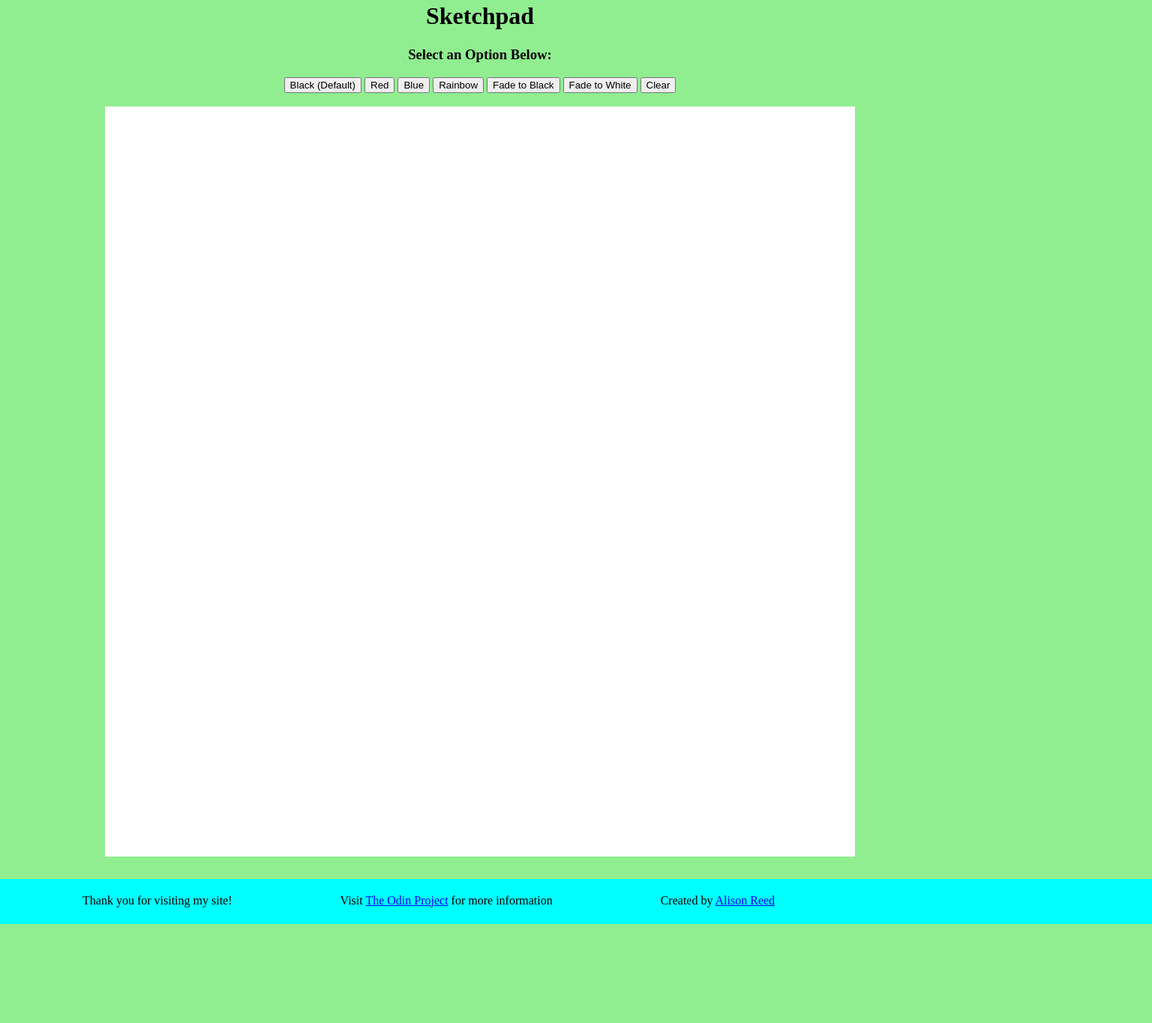
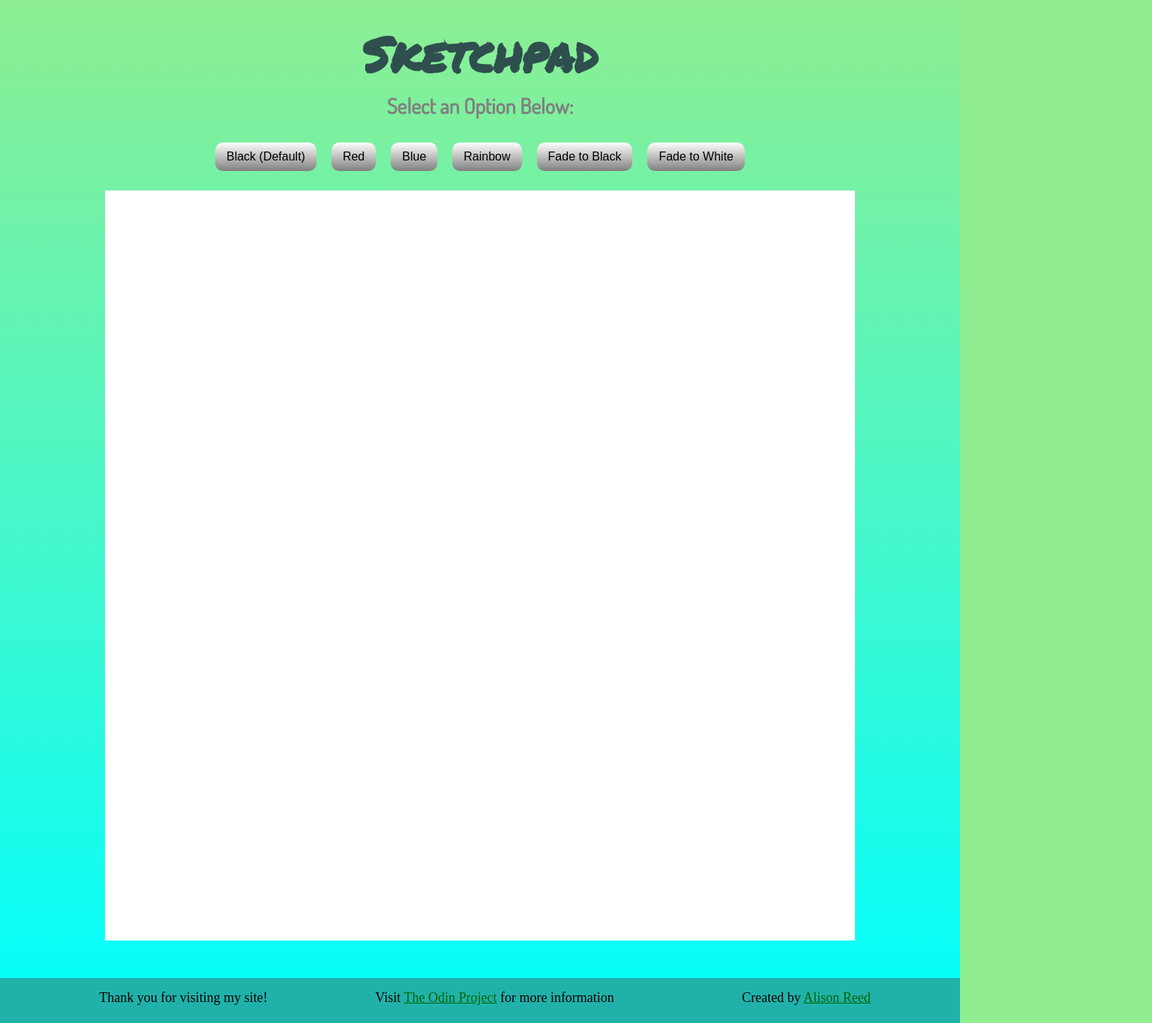
Before and after one commit to shimoal/sketch, a plain HTML site: page index.html in a window 1280 px wide. Shown: the part 18-1382 px from the top of the page at 75% size, 1536 px wide, since content can reach past the window. Before the commit the page ends 1250 px from the top, so only its background shows below. Drawn offline with nearby package versions, Linux system fonts and the light colour scheme.

Commit message:
final version?

```diff
--- a/index.html
+++ b/index.html
@@ -6,37 +6,38 @@
 			<script src="http://ajax.googleapis.com/ajax/libs/jquery/1.11.0/jquery.min.js" type="text/javascript"></script>
 		<script type="text/javascript" src="scripts/script.js"></script>
 		<link rel="stylesheet" type="text/css" href="styles/style.css">
+		<link href="https://fonts.googleapis.com/css?family=Permanent+Marker" rel="stylesheet">
+		<link href="https://fonts.googleapis.com/css?family=Dosis" rel="stylesheet">
 	</head>
 <body>
 
 
-	<div id="heading">
+	<header>
 		<h1>Sketchpad</h1>
-		<h3>Select an Option Below:</h3>
+		<h2>Select an Option Below:</h2>
 		<button class="mode-button" value="black">Black (Default)</button>
 		<button class="mode-button" value="red">Red</button>
 		<button class="mode-button" value="blue">Blue</button>
 		<button class="mode-button" value="rainbow">Rainbow</button>
 		<button class="mode-button" value="fade">Fade to Black</button>
 		<button class="mode-button" value="fade-to-white">Fade to White</button>
-  	<button id="clear">Clear</button>
 
-	</div>
+	</header>
 
 	<br>
 
 	<div id="container">
 	</div>
 
-	<div id="footer">
+	<footer>
 
 
 		<ul>
 			<li>Thank you for visiting my site!</li>
-			<li>Visit <a href="http://www.theodinproject.com" target="_blank">The Odin Project</a> for more information</li>
-			<li>Created by <a href="https://github.com/shimoal">Alison Reed</a></li>
+			<li>Visit <a href="http://www.theodinproject.com/web-development-101/javascript-and-jquery" target="_blank">The Odin Project</a> for more information</li>
+			<li>Created by <a href="https://github.com/shimoal" target="_blank">Alison Reed</a></li>
 		</ul>
-	</div>
+	</footer>
 
 </body>
 </html>
--- a/scripts/script.js
+++ b/scripts/script.js
@@ -11,14 +11,13 @@ $(document).ready(function(){
 
 //building the grid
 	function buildGrid(size){
-		var dimension = (1000 / size).toString();
+		var dimension = (1000 / size / 10).toString();
 		for(var j = 0; j < size; j++){
 			for (var i = 0; i< size; i ++){
-  			$('#container').append($('<div class="box"></div>').css({'width': dimension+'px', 'height': dimension+'px'}));
+  			$('#container').append($('<div class="box"></div>').css({'width': dimension + '%', 'height': dimension+'%'}));
 			};
 	 	 		$('#container').append('<br>');
 		};
-		$('#container').css({'width': dimension*size + 'px'});
 	};
 
  	function newSize(){
--- a/styles/style.css
+++ b/styles/style.css
@@ -1,3 +1,8 @@
+html {
+	position: relative;
+	min-height: 100%;
+}
+
 body, div {
 	margin: 0;
 	padding: 0;
@@ -5,19 +10,51 @@ body, div {
 }
 
 body {
+	background: linear-gradient(to bottom, lightgreen, aqua);
 	background-color: lightgreen;
+	margin: 0 0 110px;
 }
 
-#heading, #container {
+header, #container {
   text-align: center;
   margin: 0 auto;
   float: none;
 }
 
+h1 {
+	color: darkslategray;
+	font-family: 'Permanent Marker', cursive, sans-serif;
+	font-size: 64px;
+	margin-bottom: 5px;
+}
+
+h2 {
+	font-size: 28px;
+	color: gray;
+	margin-top: 0;
+	font-family: "Dosis", "Arial", sans-serif;
+}
+
+button {
+	border: none;
+	padding: 10px 15px;
+	font-size: 16px;
+	margin: 8px;
+	border-radius: 10px;
+	background: linear-gradient(to bottom, white, gray);
+}
+
+button:hover {
+	background: linear-gradient(to bottom, gray, black);
+	color: white;
+	transform: scale(1.1);
+}
+
 #container {
   height: auto;
   overflow: auto;
-  width: 1100px;
+  width: 1000px;
+  height: 1000px;
   font-size: 0;
   text-align: center;
 }
@@ -47,20 +84,30 @@ body {
 	background-color: blue;
 }
 
-#footer {
-	background-color: cyan;
+footer {
+	background-color: lightseagreen;
 	height: 60px;
-	width: 120%;
 	float: bottom;
-	margin-top: 30px;
+	display: table;
+	margin: 0 auto;
+	width: 100%;
+	position: absolute;
+	bottom: 0;
 }
 
-#footer li{
-	display: inline;
+footer li{
+	display: table-cell;
+	padding: 0px 10px;
+	margin: 0 auto;
+	width: 600px;
+	font-size: 18px;
 	text-align: center;
-	margin: 70px;
 }
 
-#footer ul{
-	padding-top: 20px;
+a:link {
+	color: darkgreen;
 }
+
+a:visited {
+	color: lightgreen;
+}
```
Also changed, not shown: 1 other file.
